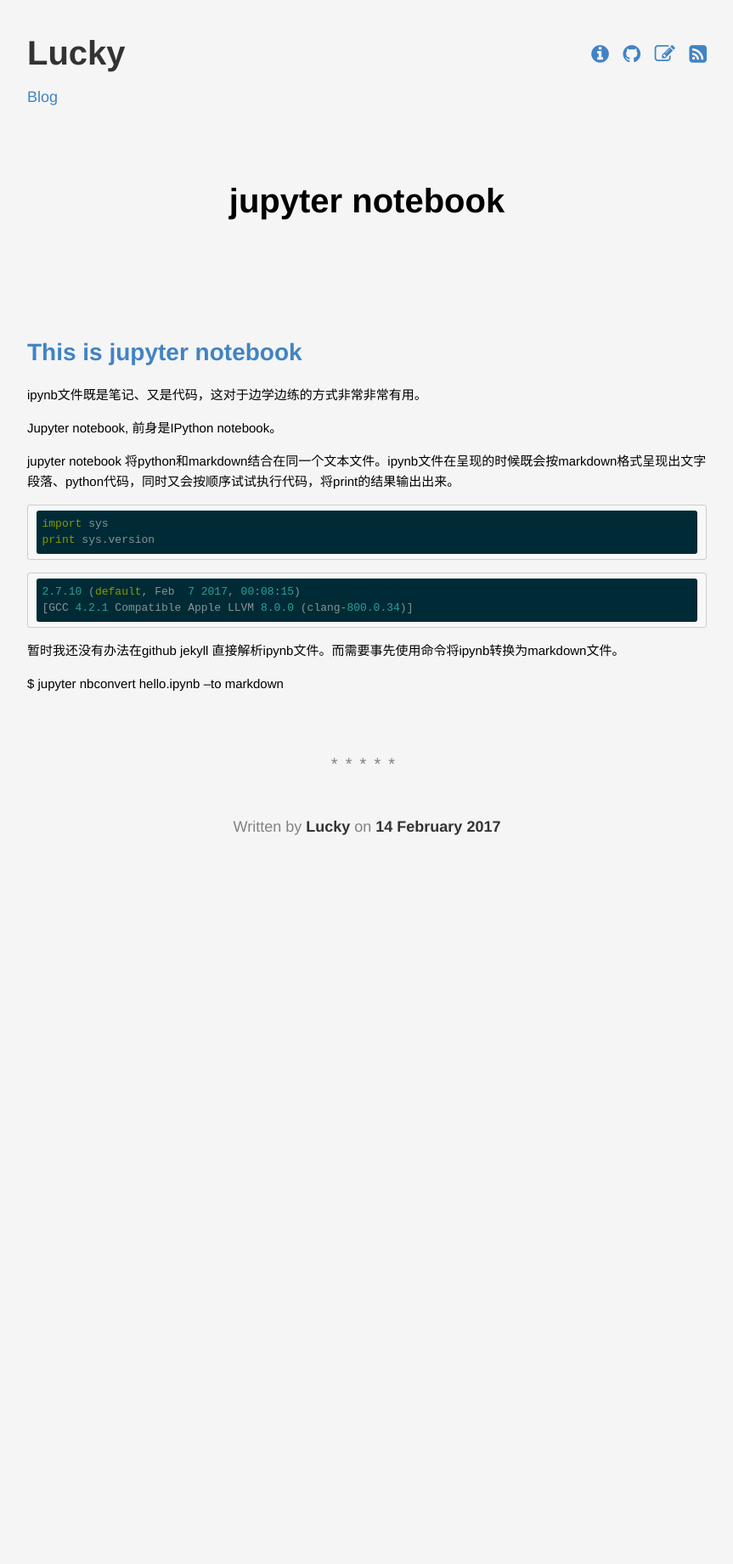
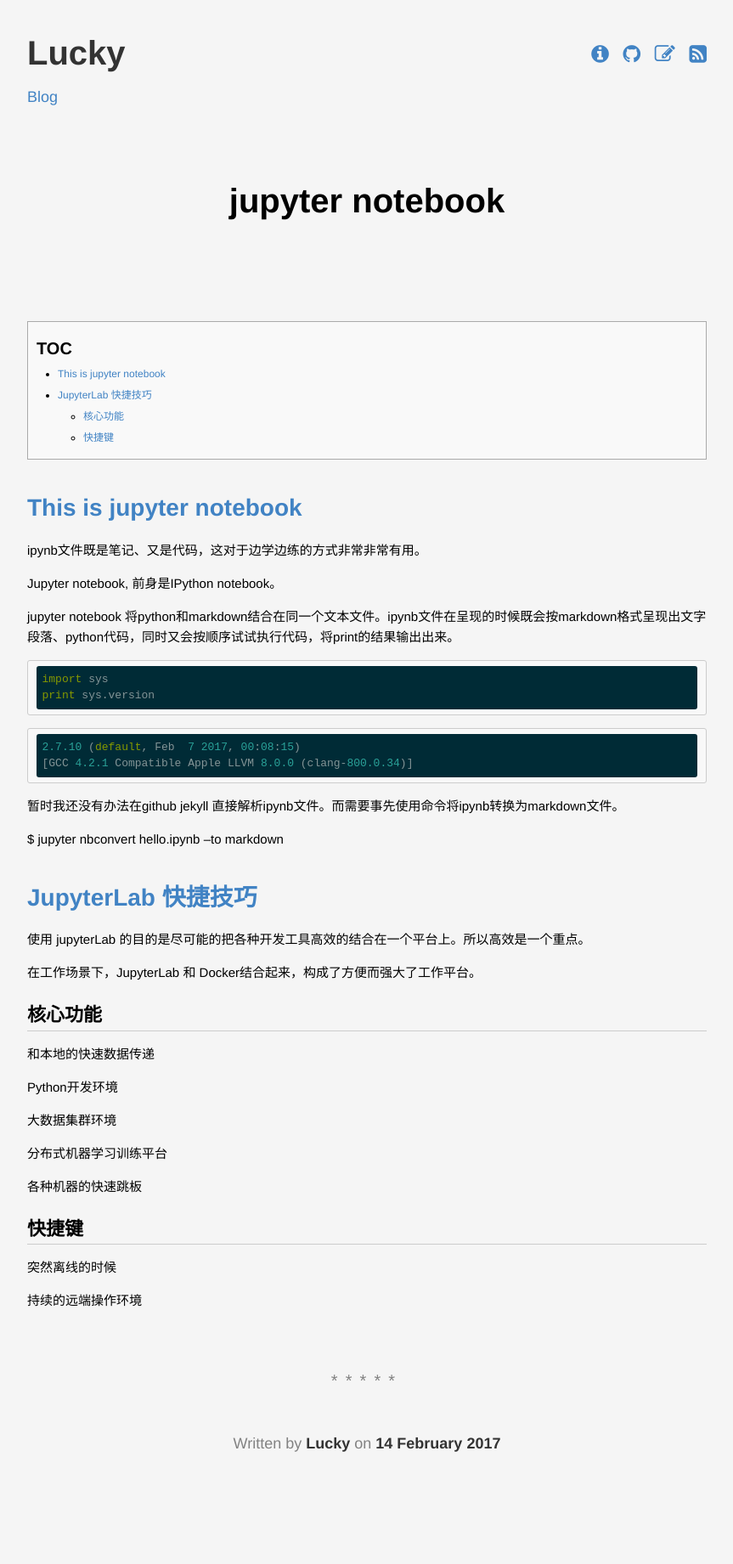
Before and after one commit to lucky521/blog, a Jekyll site: the page built from _posts/productivity/2017-02-14-jupyter-notebook.markdown, in a window 1280 px wide. Shown: the whole page at 85% size, without its empty margins (208-1071 px from the left). Built offline with Jekyll 4.4.1, drawn with Linux system fonts in a browser that asks for light colours; before the commit the page ends 1115 px from its top, so only the background shows below that.

Commit message:
Update 2017-02-14-jupyter-notebook.markdown

```diff
--- a/_posts/productivity/2017-02-14-jupyter-notebook.markdown
+++ b/_posts/productivity/2017-02-14-jupyter-notebook.markdown
@@ -27,3 +27,29 @@
 暂时我还没有办法在github jekyll 直接解析ipynb文件。而需要事先使用命令将ipynb转换为markdown文件。
 
   $ jupyter nbconvert hello.ipynb --to markdown
+
+
+# JupyterLab 快捷技巧
+
+使用 jupyterLab 的目的是尽可能的把各种开发工具高效的结合在一个平台上。所以高效是一个重点。
+
+在工作场景下，JupyterLab 和 Docker结合起来，构成了方便而强大了工作平台。
+
+## 核心功能
+
+和本地的快速数据传递
+
+Python开发环境
+
+大数据集群环境
+
+分布式机器学习训练平台
+
+各种机器的快速跳板
+
+
+## 快捷键
+
+突然离线的时候
+
+持续的远端操作环境
```
